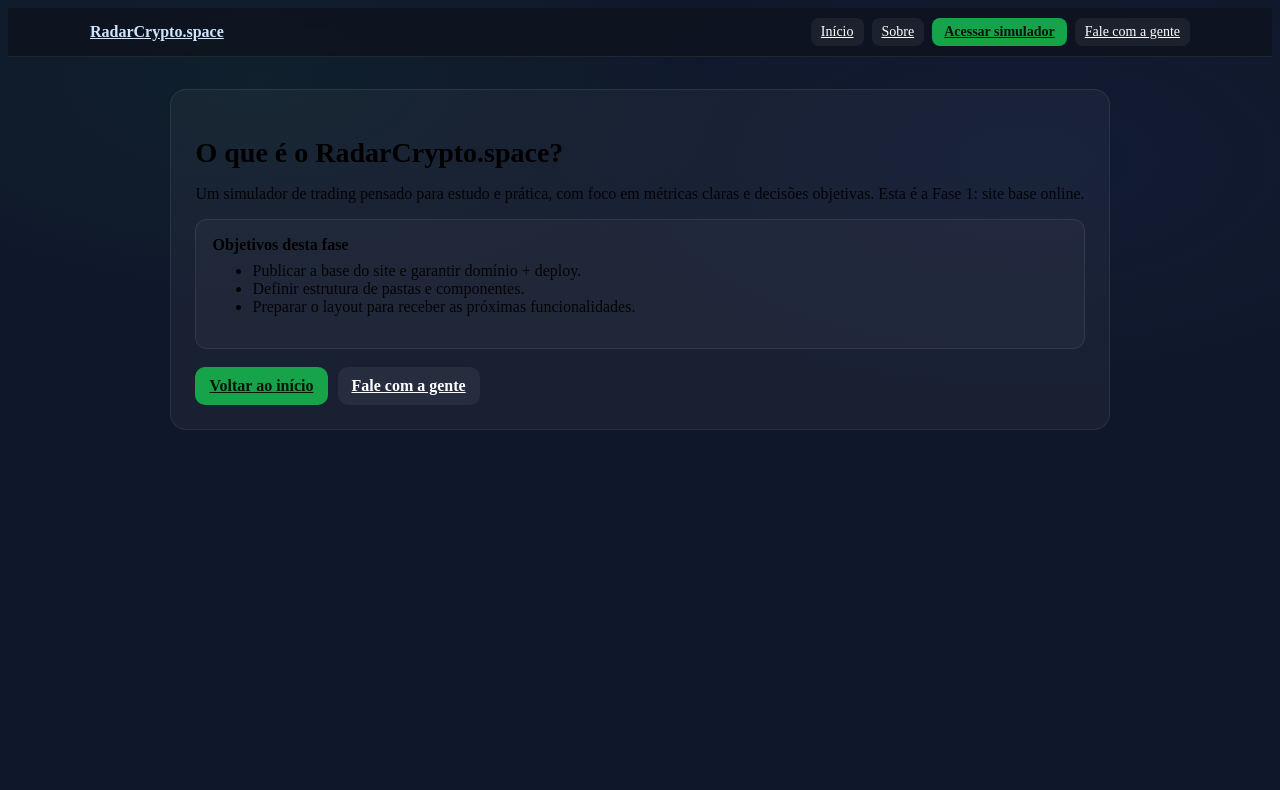
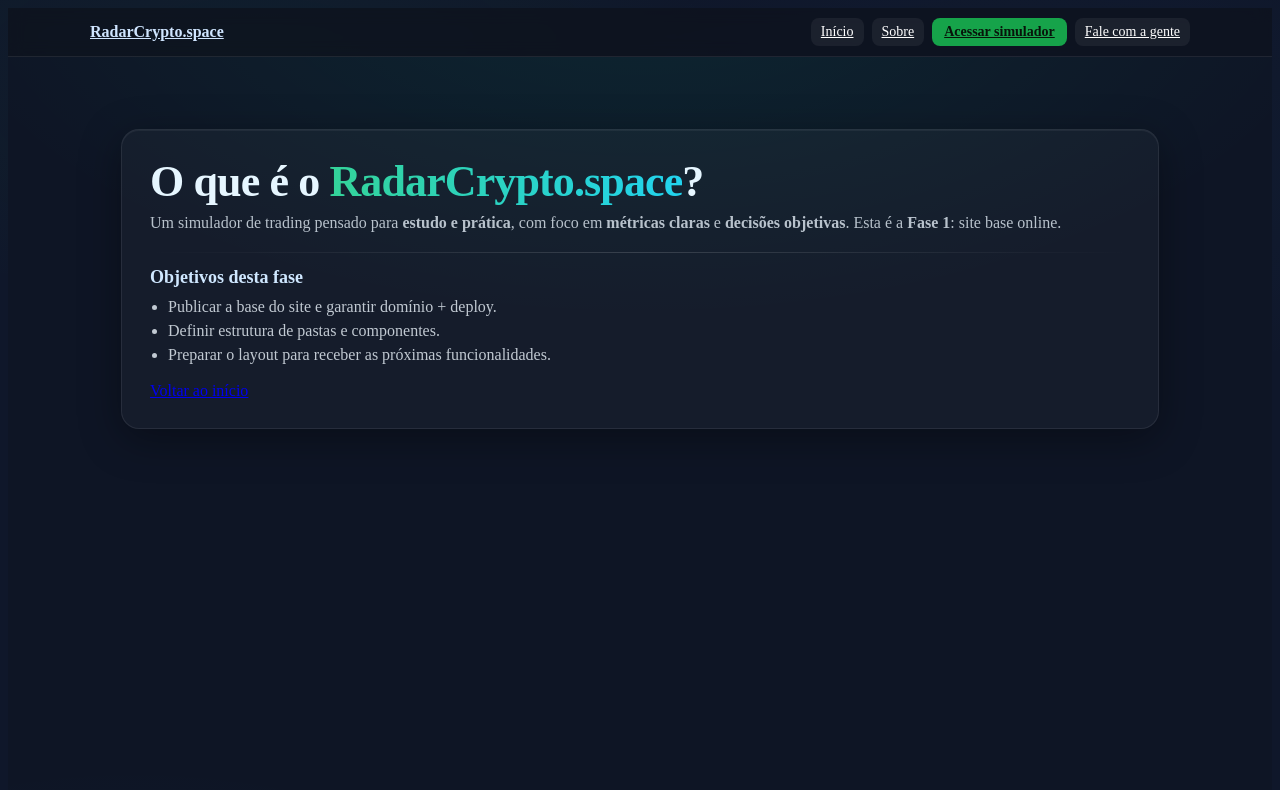
Before and after one commit to Ivanmonteiro-create/radarcripto.space, a Next.js app: page /sobre in a window 1280 px wide. Shown: the top 790 px of the page. Built offline with nearby package versions, Linux system fonts and the light colour scheme.

Commit message:
Update sobre.js

```diff
--- a/pages/sobre.js
+++ b/pages/sobre.js
@@ -1,71 +1,118 @@
-// /pages/sobre.js
 import Link from "next/link";
 
 export default function Sobre() {
   return (
-    <main style={{ maxWidth: 1100, margin: "32px auto", padding: "0 16px" }}>
-      <section
-        style={{
-          background: "rgba(255,255,255,0.04)",
-          border: "1px solid rgba(255,255,255,0.08)",
-          borderRadius: 16,
-          padding: 24,
-        }}
-      >
-        <h1 style={{ fontSize: 28, fontWeight: 800, marginBottom: 12 }}>
-          O que é o RadarCrypto.space?
-        </h1>
+    <main className="sobre">
+      <section className="card">
+        <h1>O que é o <span className="brand">RadarCrypto.space</span>?</h1>
 
-        <p style={{ opacity: 0.9, marginBottom: 16 }}>
-          Um simulador de trading pensado para estudo e prática, com foco em
-          métricas claras e decisões objetivas. Esta é a Fase 1: site base online.
+        <p className="lead">
+          Um simulador de trading pensado para <strong>estudo e prática</strong>,
+          com foco em <strong>métricas claras</strong> e <strong>decisões objetivas</strong>.
+          Esta é a <strong>Fase 1</strong>: site base online.
         </p>
 
-        <div
-          style={{
-            border: "1px solid rgba(255,255,255,0.08)",
-            background: "rgba(255,255,255,0.03)",
-            borderRadius: 12,
-            padding: 16,
-            marginBottom: 18,
-          }}
-        >
-          <strong>Objetivos desta fase</strong>
-          <ul style={{ marginTop: 8, opacity: 0.9 }}>
-            <li>Publicar a base do site e garantir domínio + deploy.</li>
-            <li>Definir estrutura de pastas e componentes.</li>
-            <li>Preparar o layout para receber as próximas funcionalidades.</li>
-          </ul>
-        </div>
+        <div className="divider" />
 
-        <div style={{ display: "flex", gap: 10, flexWrap: "wrap" }}>
-          <Link
-            href="/"
-            style={{
-              padding: "10px 14px",
-              borderRadius: 10,
-              background: "#16a34a",
-              color: "#08130a",
-              fontWeight: 800,
-            }}
-          >
-            Voltar ao início
-          </Link>
+        <h2>Objetivos desta fase</h2>
+        <ul className="bullets">
+          <li>Publicar a base do site e garantir domínio + deploy.</li>
+          <li>Definir estrutura de pastas e componentes.</li>
+          <li>Preparar o layout para receber as próximas funcionalidades.</li>
+        </ul>
 
-          <Link
-            href="/contato"
-            style={{
-              padding: "10px 14px",
-              borderRadius: 10,
-              background: "rgba(255,255,255,0.06)",
-              color: "#fff",
-              fontWeight: 600,
-            }}
-          >
-            Fale com a gente
-          </Link>
+        <div className="actions">
+          <Link href="/" className="btn btn-green">Voltar ao início</Link>
+          {/* Botão “Fale com a gente” removido conforme pedido */}
         </div>
       </section>
+
+      <style jsx>{`
+        .sobre {
+          min-height: 100vh;
+          padding: 72px 16px 96px;
+          display: grid;
+          place-items: start center;
+          background: radial-gradient(1200px 600px at 50% -10%, rgba(0, 255, 200, 0.08), transparent 60%),
+                      radial-gradient(900px 600px at 10% 110%, rgba(0, 180, 255, 0.06), transparent 60%),
+                      #0e1525;
+          color: #e6edf3;
+        }
+        .card {
+          width: min(980px, 100%);
+          background: rgba(255, 255, 255, 0.03);
+          border: 1px solid rgba(255, 255, 255, 0.08);
+          box-shadow: 0 10px 40px rgba(0, 0, 0, 0.35), inset 0 1px 0 rgba(255,255,255,0.05);
+          border-radius: 18px;
+          padding: 28px;
+        }
+        h1 {
+          margin: 0 0 6px;
+          font-size: clamp(28px, 4.2vw, 44px);
+          line-height: 1.1;
+          letter-spacing: -0.02em;
+          color: #e6f6ff;
+        }
+        .brand {
+          background: linear-gradient(90deg, #34d399, #22d3ee);
+          -webkit-background-clip: text;
+          background-clip: text;
+          color: transparent;
+          font-weight: 800;
+        }
+        .lead {
+          margin: 8px 0 20px;
+          color: #b8c2cc;
+          font-size: 16px;
+        }
+        .divider {
+          height: 1px;
+          background: linear-gradient(90deg, transparent, rgba(255,255,255,0.15), transparent);
+          margin: 18px 0 14px;
+        }
+        h2 {
+          margin: 0 0 10px;
+          font-size: 18px;
+          color: #cfe7ff;
+        }
+        .bullets {
+          margin: 0 0 18px;
+          padding-left: 18px;
+          color: #c1c9d2;
+        }
+        .bullets li { margin: 6px 0; }
+        .actions {
+          display: flex;
+          gap: 10px;
+          margin-top: 8px;
+        }
+        .btn {
+          display: inline-flex;
+          align-items: center;
+          justify-content: center;
+          height: 40px;
+          padding: 0 14px;
+          border-radius: 10px;
+          font-weight: 600;
+          text-decoration: none;
+          transition: transform .15s ease, box-shadow .2s ease, background .2s ease;
+          border: 1px solid rgba(255,255,255,0.12);
+          color: #e6edf3;
+          background: rgba(255,255,255,0.04);
+        }
+        .btn:hover { transform: translateY(-1px); }
+        .btn-green {
+          background: linear-gradient(180deg, #34d399, #10b981);
+          border-color: rgba(0,0,0,0.2);
+          color: #04140f;
+          text-shadow: 0 1px 0 rgba(255,255,255,0.3);
+          box-shadow: 0 6px 18px rgba(16,185,129,0.35);
+        }
+        .btn-green:hover { filter: brightness(1.05); }
+        @media (max-width: 640px) {
+          .card { padding: 20px; }
+        }
+      `}</style>
     </main>
   );
 }
```
